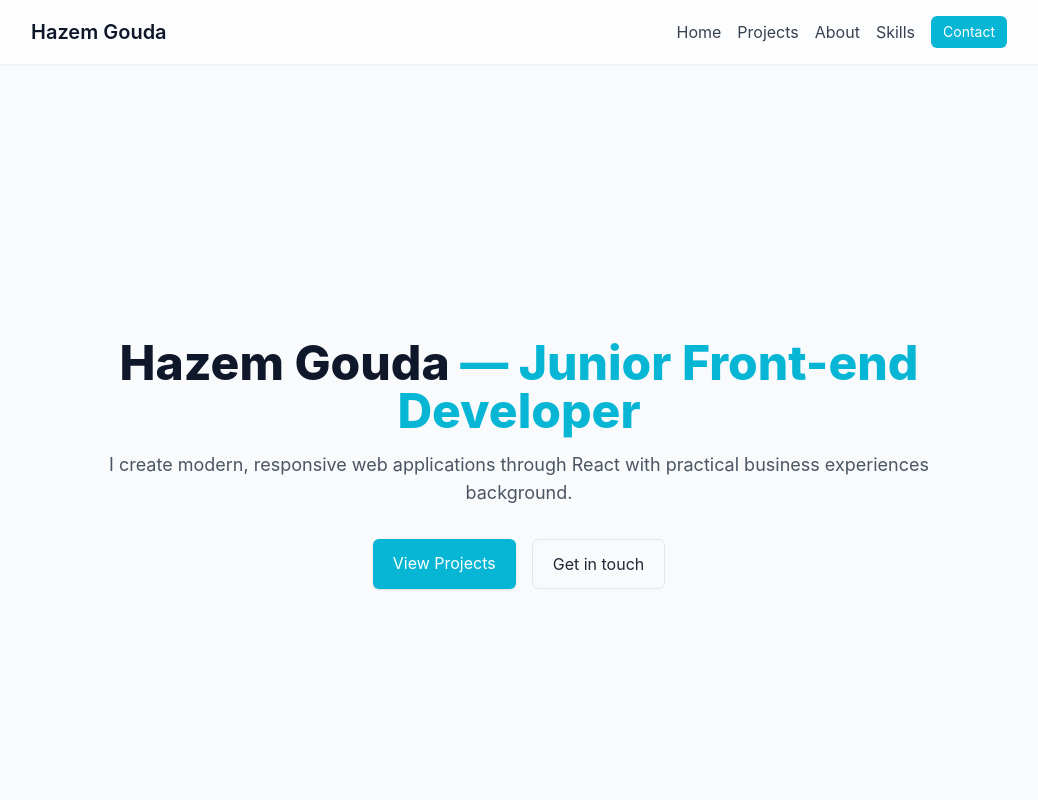
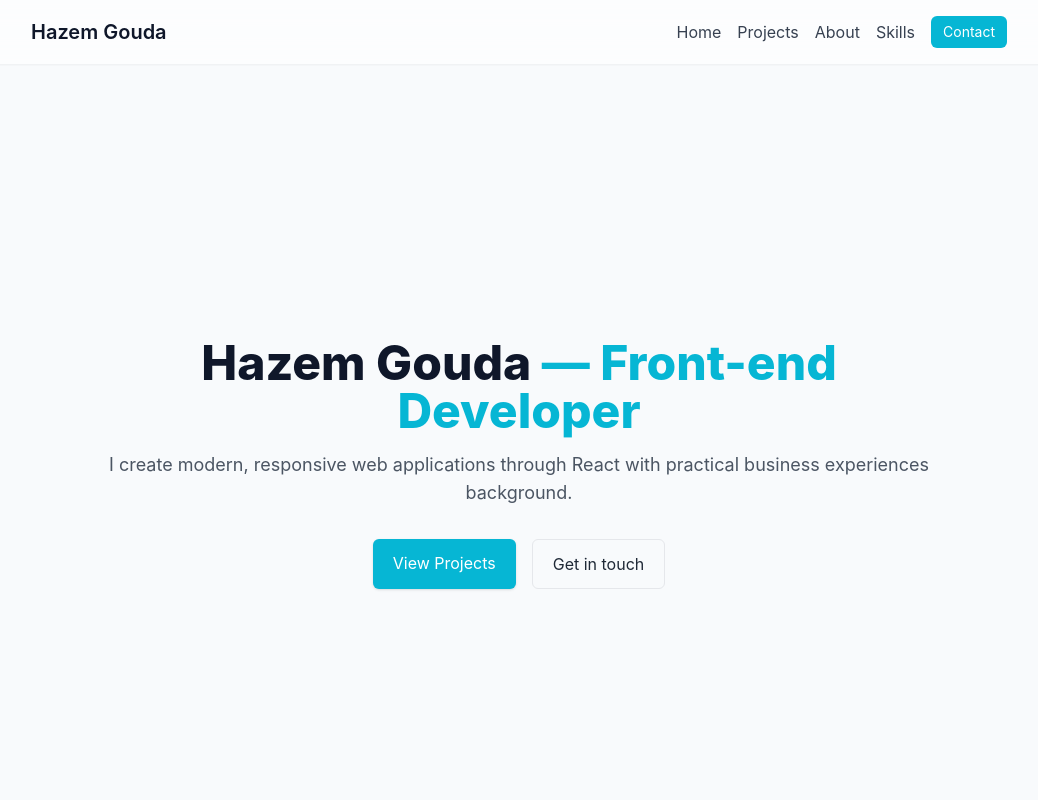
Before and after one commit to Hazem-Gouda/portfolio, a React (Create React App) app: page / in a window 1280 px wide. Shown: the top 800 px of the page, without its empty margins (121-1159 px from the left). Built offline with nearby package versions, Linux system fonts and the light colour scheme.

Commit message:
Hero section update

```diff
--- a/src/components/Hero.js
+++ b/src/components/Hero.js
@@ -8,7 +8,7 @@ export default function Hero() {
   return (
     <section id="home" className="min-h-screen flex items-center" >
       <div className="max-w-4xl mx-auto px-6 py-24 text-center">
-        <h1 className="text-4xl sm:text-5xl font-extrabold text-primary">Hazem Gouda <span className="text-accent">— Junior Front-end Developer</span></h1>
+        <h1 className="text-4xl sm:text-5xl font-extrabold text-primary">Hazem Gouda <span className="text-accent">— Front-end Developer</span></h1>
         <p className="mt-4 text-gray-600 text-lg">I create modern, responsive web applications through React with practical business experiences background.</p>
         <div className="mt-8 flex justify-center gap-4">
           <a href="#projects" className="px-5 py-3 bg-accent text-white rounded-md shadow hover:scale-[1.02] transition">View Projects</a>
```
